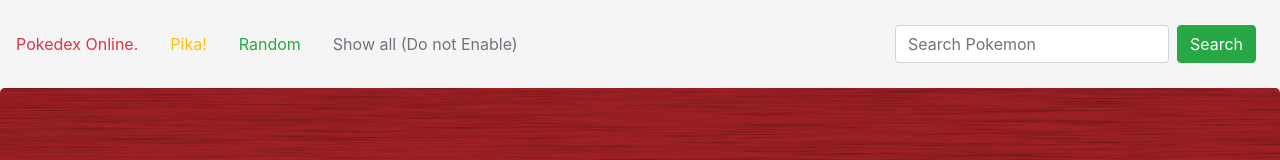
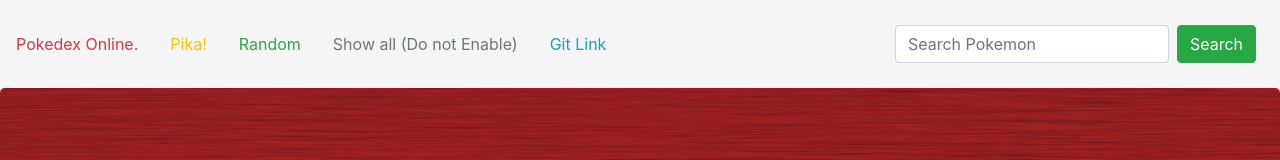
Before and after one commit to RZRalex/pokedexonline, a plain HTML site: page index.html in a window 1280 px wide. Shown: the top 160 px of the page. Drawn offline with nearby package versions, Linux system fonts and the light colour scheme; no server answers.

Commit message:
added link to html and info to readme

```diff
--- a/index.html
+++ b/index.html
@@ -18,6 +18,7 @@
             <a class="nav-link pika text-warning" href="#">Pika!</a>
             <a class="nav-link rando text-success" href="#">Random</a>
             <a class="nav-link disabled" href="#">Show all (Do not Enable)</a>
+            <a class="nav-link text-info" href="https://github.com/RZRalex/pokedexonline" target="_blank">Git Link</a>
             <form class="form-inline my-2 my-lg-0 ml-auto mr-4">
                 <input class="form-control mr-sm-2 top search" type="text" placeholder="Search Pokemon" aria-label="text">
                 <button class="btn btn-success my-2 my-sm-0 getmon" type="submit">Search</button>
```
Also changed, not shown: 1 other file.
